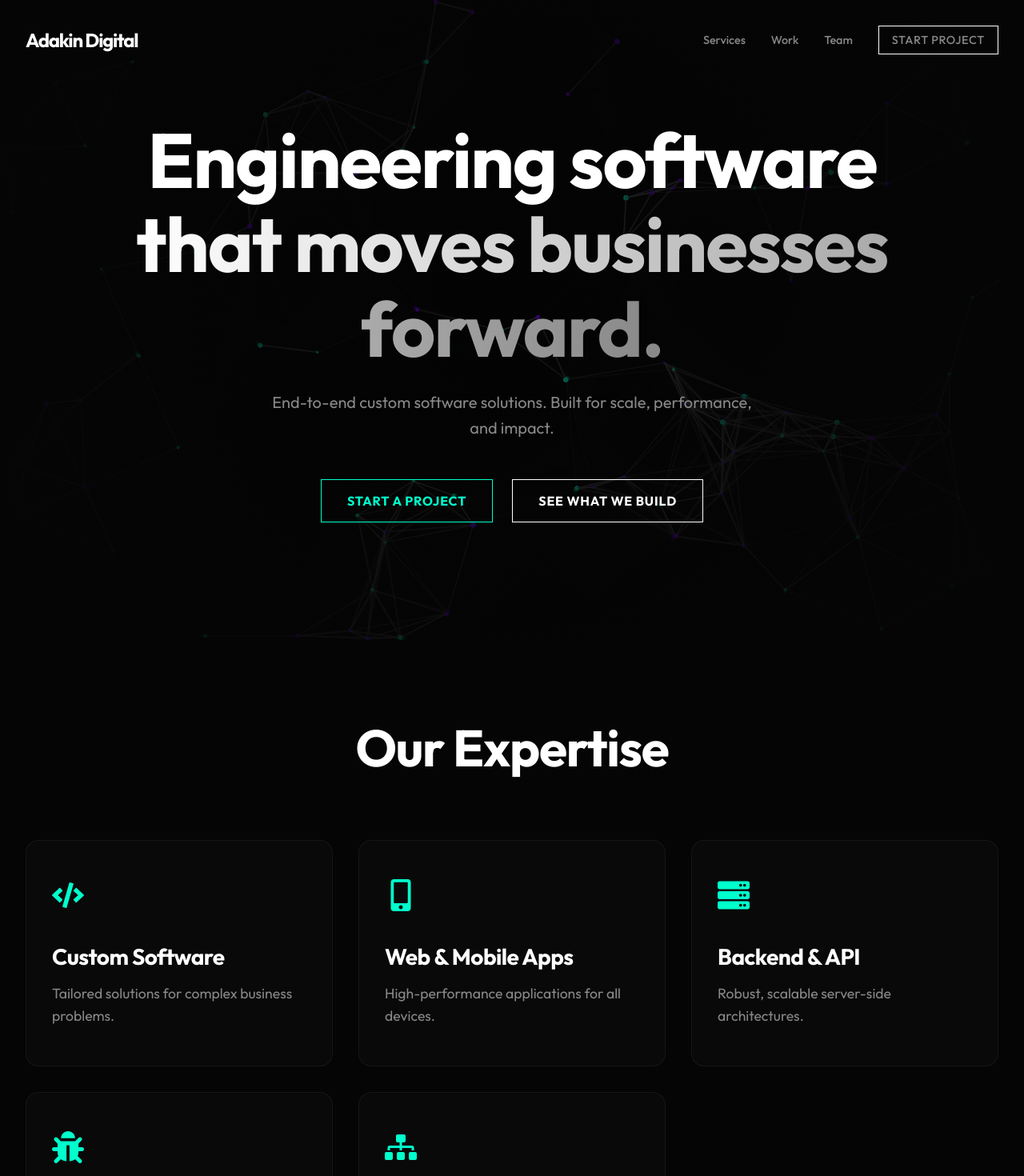
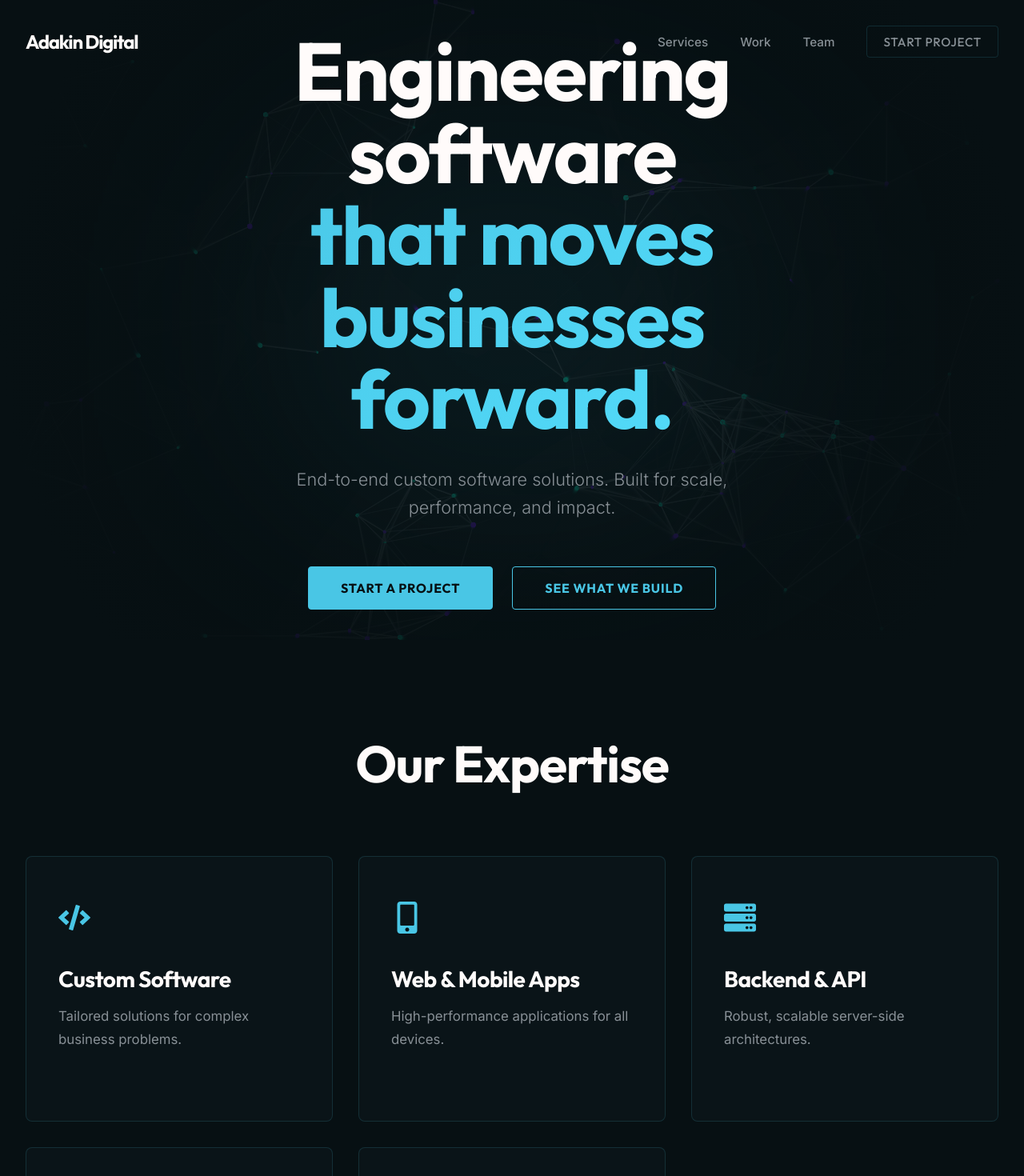
Before and after one commit to adakindigital/adakindigital, a React (Vite) app: page / in a window 1280 px wide. Shown: the top 1470 px of the page at 80% size. Built offline with nearby package versions, Linux system fonts and the light colour scheme.

Commit message:
color paleete redesign

```diff
--- a/src/App.jsx
+++ b/src/App.jsx
@@ -9,9 +9,9 @@
 import './index.css';
 
 const Footer = () => (
-  <footer style={{ padding: '4rem 0', textAlign: 'center', borderTop: '1px solid #222', color: '#666' }}>
+  <footer className="footer">
     <div className="container">
-      <p>&copy; {new Date().getFullYear()} Adakin Digital. All rights reserved.</p>
+      <p>&copy; {new Date().getFullYear()} Adakin Digital. Product Studio.</p>
     </div>
   </footer>
 );
--- a/src/components/Hero.css
+++ b/src/components/Hero.css
@@ -6,6 +6,7 @@
     justify-content: center;
     position: relative;
     overflow: hidden;
+    background-color: var(--bg-dark);
 }
 
 .hero-bg {
@@ -15,7 +16,8 @@
     width: 100%;
     height: 100%;
     z-index: 1;
-    opacity: 0.4;
+    opacity: 0.3;
+    filter: saturate(1.2);
 }
 
 .hero-overlay {
@@ -24,7 +26,7 @@
     left: 0;
     width: 100%;
     height: 100%;
-    background: radial-gradient(circle at center, transparent 0%, var(--bg-dark) 90%);
+    background: radial-gradient(circle at center, transparent 0%, var(--bg-dark) 85%);
     z-index: 2;
 }
 
@@ -35,17 +37,21 @@
     display: flex;
     flex-direction: column;
     align-items: center;
+    max-width: 900px;
+    padding: 0 1rem;
 }
 
 .hero h1 {
-    margin-bottom: 1.5rem;
-    line-height: 1.1;
+    margin-bottom: 2rem;
+    line-height: 1;
 }
 
 .hero-sub {
-    font-size: 1.25rem;
-    max-width: 600px;
-    margin-bottom: 3rem;
+    font-size: 1.35rem;
+    max-width: 650px;
+    margin-bottom: 3.5rem;
+    color: var(--text-secondary);
+    font-weight: 300;
 }
 
 .hero-cta {
@@ -53,14 +59,30 @@
     gap: 1.5rem;
 }
 
+/* Optional glow effect behind text */
+.hero-content::before {
+    content: '';
+    position: absolute;
+    top: 50%;
+    left: 50%;
+    transform: translate(-50%, -50%);
+    width: 500px;
+    height: 300px;
+    background: var(--color-primary);
+    filter: blur(150px);
+    opacity: 0.15;
+    z-index: -1;
+    pointer-events: none;
+}
+
 @media (max-width: 768px) {
     .hero-cta {
         flex-direction: column;
         width: 100%;
-        max-width: 300px;
+        max-width: 320px;
     }
 
     .hero h1 {
-        font-size: 2.5rem;
+        font-size: 3rem;
     }
 }
--- a/src/components/Navbar.css
+++ b/src/components/Navbar.css
@@ -5,14 +5,15 @@
     width: 100%;
     padding: 2rem 0;
     z-index: 1000;
-    transition: padding 0.3s ease, background 0.3s ease, backdrop-filter 0.3s ease;
+    transition: padding 0.3s var(--ease-in-out), background 0.3s ease, backdrop-filter 0.3s ease;
 }
 
 .navbar.scrolled {
     padding: 1rem 0;
-    background: rgba(5, 5, 5, 0.8);
-    backdrop-filter: blur(10px);
-    border-bottom: 1px solid rgba(255, 255, 255, 0.05);
+    background: rgba(7, 16, 19, 0.85);
+    /* brand dark with opacity */
+    backdrop-filter: blur(12px);
+    border-bottom: 1px solid var(--border-color);
 }
 
 .navbar-content {
@@ -22,43 +23,55 @@
 }
 
 .logo {
+    font-family: var(--font-heading);
     font-size: 1.5rem;
     font-weight: 700;
     letter-spacing: -0.05em;
     color: var(--text-primary);
     z-index: 1002;
+    transition: color 0.3s ease;
+}
+
+.logo:hover {
+    color: var(--color-primary);
 }
 
 .nav-links {
     display: flex;
-    gap: 2rem;
+    gap: 2.5rem;
     align-items: center;
 }
 
 .nav-links a {
-    font-size: 0.9rem;
+    font-size: 0.95rem;
     font-weight: 500;
     color: var(--text-secondary);
     transition: color 0.3s ease;
 }
 
-.nav-links a:hover {
-    color: var(--text-primary);
+.nav-links a:hover,
+.nav-links a.active {
+    color: var(--color-primary);
 }
 
 .btn-small {
-    padding: 0.5rem 1rem;
-    border: 1px solid var(--text-primary);
-    color: var(--text-primary);
+    padding: 0.6rem 1.25rem;
+    border: 1px solid var(--border-color);
+    color: var(--color-primary);
     text-transform: uppercase;
     font-size: 0.8rem;
     letter-spacing: 0.05em;
+    font-family: var(--font-heading);
+    font-weight: 600;
     transition: all 0.3s ease;
+    border-radius: 4px;
 }
 
 .btn-small:hover {
-    background: var(--text-primary);
+    background: var(--color-primary);
     color: var(--bg-dark);
+    box-shadow: 0 0 15px var(--border-glow);
+    border-color: var(--color-primary);
 }
 
 .mobile-toggle {
@@ -94,6 +107,7 @@
     }
 
     .nav-links a {
-        font-size: 1.5rem;
+        font-size: 2rem;
+        font-family: var(--font-heading);
     }
 }
--- a/src/components/Services.css
+++ b/src/components/Services.css
@@ -7,23 +7,26 @@
     text-align: center;
     margin-bottom: 5rem;
     font-size: clamp(2.5rem, 5vw, 4rem);
+    font-family: var(--font-heading);
 }
 
 .services-grid {
     display: grid;
-    grid-template-columns: repeat(auto-fit, minmax(320px, 1fr));
+    grid-template-columns: repeat(auto-fit, minmax(350px, 1fr));
     gap: 2rem;
 }
 
 .service-card {
-    background: rgba(255, 255, 255, 0.02);
-    padding: 3rem 2rem;
-    border-radius: 16px;
-    border: 1px solid rgba(255, 255, 255, 0.05);
+    background: var(--bg-card);
+    padding: 3.5rem 2.5rem;
+    border-radius: 8px;
+    border: 1px solid var(--border-color);
     position: relative;
     overflow: hidden;
-    transition: transform 0.4s var(--ease-out-expo), border-color 0.4s ease;
+    transition: transform 0.4s var(--ease-out-expo), border-color 0.4s ease, box-shadow 0.4s ease;
     cursor: default;
+    display: flex;
+    flex-direction: column;
 }
 
 .service-card::before {
@@ -33,11 +36,9 @@
     left: 0;
     width: 100%;
     height: 100%;
-    background: radial-gradient(
-        800px circle at var(--mouse-x) var(--mouse-y),
-        rgba(255, 255, 255, 0.06),
-        transparent 40%
-    );
+    background: radial-gradient(800px circle at var(--mouse-x) var(--mouse-y),
+            rgba(73, 198, 229, 0.08),
+            transparent 40%);
     opacity: 0;
     transition: opacity 0.5s ease;
     pointer-events: none;
@@ -49,30 +50,35 @@
 }
 
 .service-card:hover {
-    transform: translateY(-10px) scale(1.02);
-    border-color: rgba(255, 255, 255, 0.15);
+    transform: translateY(-8px);
+    border-color: var(--color-primary);
+    box-shadow: 0 10px 40px -10px rgba(0, 0, 0, 0.5);
     z-index: 2;
 }
 
 .service-content {
     position: relative;
     z-index: 2;
+    height: 100%;
+    display: flex;
+    flex-direction: column;
 }
 
 .service-icon {
     font-size: 2.5rem;
-    color: var(--accent-primary);
+    color: var(--color-primary);
     margin-bottom: 2rem;
     transition: transform 0.3s ease, color 0.3s ease;
 }
 
 .service-card:hover .service-icon {
-    transform: scale(1.1);
-    color: #fff;
-    text-shadow: 0 0 20px var(--accent-primary);
+    transform: scale(1.05);
+    color: var(--color-primary-light);
+    filter: drop-shadow(0 0 8px rgba(73, 198, 229, 0.4));
 }
 
 .service-card h3 {
+    font-family: var(--font-heading);
     font-size: 1.75rem;
     margin-bottom: 1rem;
     color: var(--text-primary);
@@ -80,28 +86,28 @@
 }
 
 .service-card:hover h3 {
-    color: var(--accent-primary);
+    color: var(--color-primary);
 }
 
 .service-card p {
-    font-size: 1.1rem;
+    font-size: 1.05rem;
     color: var(--text-secondary);
-    line-height: 1.6;
+    line-height: 1.7;
+    margin-bottom: 2rem;
+    flex-grow: 1;
 }
 
-/* Edge Glow */
+/* Edge Glow / Border Effect */
 .service-card::after {
     content: '';
     position: absolute;
     inset: 0;
-    border-radius: 16px;
-    padding: 1px; /* border width */
-    background: linear-gradient(
-        45deg,
-        transparent,
-        rgba(0, 255, 204, 0.3),
-        transparent
-    );
+    border-radius: 8px;
+    padding: 1px;
+    background: linear-gradient(45deg,
+            transparent,
+            rgba(73, 198, 229, 0.4),
+            transparent);
     -webkit-mask:
         linear-gradient(#fff 0 0) content-box,
         linear-gradient(#fff 0 0);
@@ -109,6 +115,7 @@
     mask-composite: exclude;
     opacity: 0;
     transition: opacity 0.4s ease;
+    pointer-events: none;
 }
 
 .service-card:hover::after {
--- a/src/index.css
+++ b/src/index.css
@@ -1,17 +1,38 @@
-@import url('https://fonts.googleapis.com/css2?family=Outfit:wght@300;400;500;700&display=swap');
+@import url('https://fonts.googleapis.com/css2?family=Inter:wght@300;400;500;600&family=Outfit:wght@300;400;500;700&family=Space+Mono:wght@400;700&display=swap');
 
 :root {
-  --bg-dark: #050505;
-  --bg-card: #0a0a0a;
-  --text-primary: #ffffff;
-  --text-secondary: #888888;
-  --accent-primary: #00ffcc; /* Cyan */
-  --accent-secondary: #7000ff; /* Purple */
-  --border-color: #222;
+  /* Brand Palette */
+  --color-primary: #49c6e5;
+  /* Sky Aqua */
+  --color-primary-light: #54defd;
+  /* Sky Aqua 2 */
 
-  --font-main: 'Outfit', sans-serif;
+  --bg-dark: #071013;
+  /* Ink Black */
+  --bg-card: #0a1418;
+  /* Slightly lighter for cards */
+  --bg-light: #fffbfa;
+  /* Snow */
 
+  --text-primary: #fffbfa;
+  /* Snow (on dark) */
+  --text-secondary: #889096;
+  /* Muted/Slate */
+  --text-dark: #333745;
+  /* Jet Black (on light) */
+
+  --border-color: rgba(73, 198, 229, 0.15);
+  /* Sky Aqua low opacity */
+  --border-glow: rgba(73, 198, 229, 0.5);
+
+  /* Typography */
+  --font-heading: 'Outfit', sans-serif;
+  --font-body: 'Inter', sans-serif;
+  --font-mono: 'Space Mono', monospace;
+
+  /* Animation */
   --ease-out-expo: cubic-bezier(0.19, 1, 0.22, 1);
+  --ease-in-out: cubic-bezier(0.4, 0, 0.2, 1);
 }
 
 * {
@@ -23,7 +44,7 @@
 body {
   background-color: var(--bg-dark);
   color: var(--text-primary);
-  font-family: var(--font-main);
+  font-family: var(--font-body);
   overflow-x: hidden;
   -webkit-font-smoothing: antialiased;
   -moz-osx-font-smoothing: grayscale;
@@ -32,6 +53,7 @@
 a {
   text-decoration: none;
   color: inherit;
+  transition: color 0.2s ease;
 }
 
 ul {
@@ -48,12 +70,12 @@
 }
 
 ::-webkit-scrollbar-thumb {
-  background: #333;
+  background: #1a262b;
   border-radius: 4px;
 }
 
 ::-webkit-scrollbar-thumb:hover {
-  background: #555;
+  background: var(--color-primary);
 }
 
 /* Utilities */
@@ -64,34 +86,44 @@
 }
 
 .section {
-  padding: 100px 0;
+  padding: 120px 0;
   position: relative;
 }
 
 .text-gradient {
-  background: linear-gradient(90deg, var(--text-primary), var(--text-secondary));
+  background: linear-gradient(135deg, var(--color-primary), var(--color-primary-light));
   -webkit-background-clip: text;
   -webkit-text-fill-color: transparent;
+  display: inline-block;
 }
 
-.accent-gradient {
-  background: linear-gradient(90deg, var(--accent-primary), var(--accent-secondary));
-  -webkit-background-clip: text;
-  -webkit-text-fill-color: transparent;
+.accent-text {
+  color: var(--color-primary);
 }
 
-h1, h2, h3 {
+.mono-text {
+  font-family: var(--font-mono);
+}
+
+h1,
+h2,
+h3,
+h4,
+h5,
+h6 {
+  font-family: var(--font-heading);
   font-weight: 700;
   line-height: 1.1;
   letter-spacing: -0.02em;
+  color: var(--text-primary);
 }
 
 h1 {
-  font-size: clamp(3rem, 8vw, 6rem);
+  font-size: clamp(3rem, 8vw, 6.5rem);
 }
 
 h2 {
-  font-size: clamp(2rem, 5vw, 4rem);
+  font-size: clamp(2.5rem, 5vw, 4.5rem);
   margin-bottom: 2rem;
 }
 
@@ -100,23 +132,27 @@
   color: var(--text-secondary);
 }
 
+/* Buttons */
 .btn {
   display: inline-flex;
   align-items: center;
   justify-content: center;
-  padding: 1rem 2rem;
+  padding: 1rem 2.5rem;
+  font-family: var(--font-heading);
   font-weight: 600;
   text-transform: uppercase;
   letter-spacing: 0.05em;
-  border: 1px solid var(--text-primary);
-  color: var(--text-primary);
+  border: 1px solid var(--color-primary);
+  color: var(--color-primary);
   background: transparent;
   transition: all 0.3s var(--ease-out-expo);
   cursor: pointer;
   position: relative;
   overflow: hidden;
+  border-radius: 4px;
 }
 
+/* Fill effect */
 .btn::before {
   content: '';
   position: absolute;
@@ -124,7 +160,7 @@
   left: 0;
   width: 100%;
   height: 100%;
-  background: var(--text-primary);
+  background: var(--color-primary);
   transform: scaleX(0);
   transform-origin: right;
   transition: transform 0.3s var(--ease-out-expo);
@@ -138,17 +174,41 @@
 
 .btn:hover {
   color: var(--bg-dark);
+  box-shadow: 0 0 20px rgba(73, 198, 229, 0.4);
 }
 
 .btn-primary {
-  border-color: var(--accent-primary);
-  color: var(--accent-primary);
+  background: var(--color-primary);
+  color: var(--bg-dark);
+  border-color: var(--color-primary);
+}
+
+.btn-primary:hover {
+  background: transparent;
+  color: var(--color-primary);
 }
 
 .btn-primary::before {
-  background: var(--accent-primary);
+  background: var(--bg-dark);
+  /* Invert for primary */
 }
 
-.btn-primary:hover {
-  color: var(--bg-dark);
+/* Glassmorphism Helper */
+.glass-panel {
+  background: rgba(255, 255, 255, 0.02);
+  backdrop-filter: blur(10px);
+  border: 1px solid rgba(255, 255, 255, 0.05);
 }
+
+/* Footer */
+.footer {
+  padding: 4rem 0;
+  text-align: center;
+  border-top: 1px solid var(--border-color);
+  background: var(--bg-dark);
+}
+
+.footer p {
+  font-size: 0.9rem;
+  opacity: 0.6;
+}
```
Also changed, not shown: src/components/Team.css (+36 -16 lines), src/components/TechCapabilities.css (+58 -18 lines), src/components/Work.css (+47 -33 lines), 1 other file (tests, documents, lock files or other folders).
